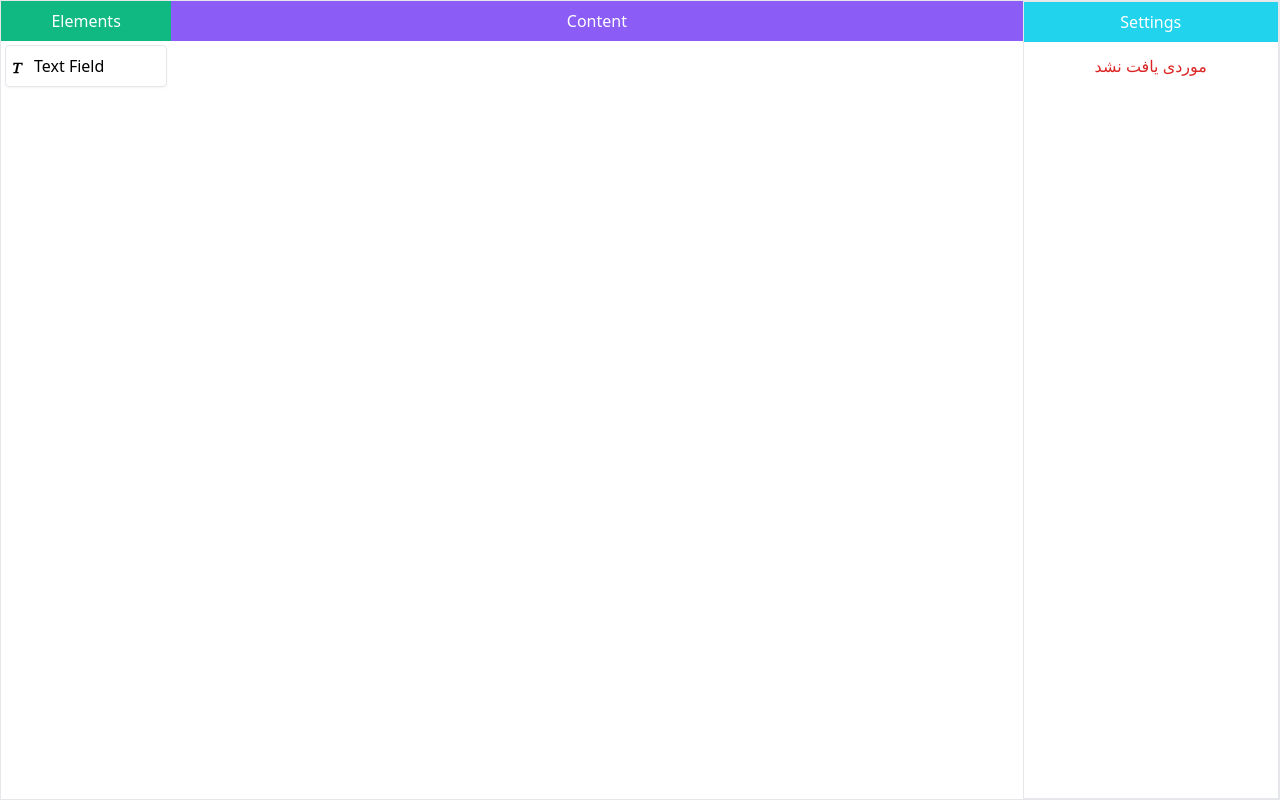
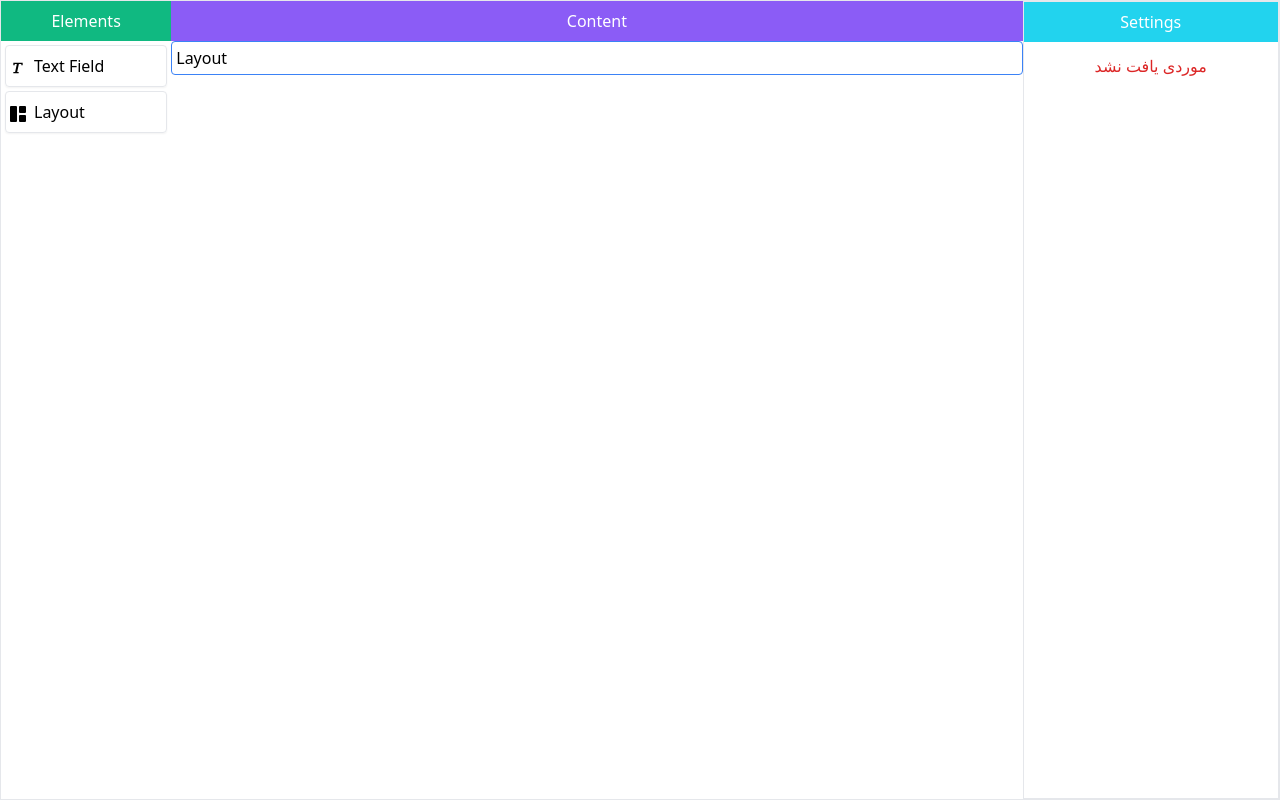
Before and after one commit to jMohammdi/wiki-search, a Next.js app: page / in a window 1280 px wide. Built offline with nearby package versions, Linux system fonts and the light colour scheme.

Commit message:
add functions drags for grid layout

```diff
--- /dev/null
+++ b/components/Gridsystem/GridItem.tsx
@@ -0,0 +1,13 @@
+import React from 'react'
+import { GridSystemProps } from '@/model/typeElementdrag'
+import Icon from '../layout/utils/Icon'
+function GridItem({ icon, title }: GridSystemProps) {
+    return (
+        <div className='flex border rounded  shadow-sm  items-center py-2 m-1'>
+            <Icon icon={icon} />
+            <span className='mx-1'>{title}</span>
+        </div>
+    )
+}
+
+export default GridItem
--- a/components/layout/Container.tsx
+++ b/components/layout/Container.tsx
@@ -3,10 +3,10 @@ import React, { useState } from 'react'
 import Setting from './settings/Setting'
 import ProviderDrags from './mainContent/ProviderDrag'
 import { DefaultElementDragableProps as ItemProps, GridSystemProps } from '../../model/typeElementdrag'
-
+import { Grids } from '@/model/SampleData'
 function Container() {
   const [column2, setColumn2] = useState<ItemProps[]>([])
-  const [gridTemplate, setGridTemplate] = useState<GridSystemProps[]>([])
+  const [gridTemplate, setGridTemplate] = useState<GridSystemProps[]>(Grids)
   const [activeItemId, setActiveItemId] = useState<string | null>(null)
   return (
     <div className='h-screen w-full border flex'>
@@ -15,6 +15,8 @@ function Container() {
         column2={column2}
         activeItemId={activeItemId}
         setActiveItemId={setActiveItemId}
+        gridTemplate={gridTemplate}
+
       />
       <Setting column2={column2} setColumn2={setColumn2} activeElement={activeItemId} />
     </div>
--- a/components/layout/mainContent/ProviderDrag.tsx
+++ b/components/layout/mainContent/ProviderDrag.tsx
@@ -1,25 +1,28 @@
 'use client'
 import React, { useEffect, useState } from 'react'
 import { v4 as uuidv4 } from 'uuid'
-import { DefaultElementDragableProps as ItemProps } from '../../../model/typeElementdrag'
+import { DefaultElementDragableProps as ItemProps, GridSystemProps } from '../../../model/typeElementdrag'
 import { Elements } from '../../../model/SampleData'
 import Sidebar from '../sidebar/Sidebar'
 import ElementDrag from '../utils/ElementDrag'
 import Content from './Content'
 import ElementCreator from '@/components/ElementCreator/components/ElementCreator'
+import GridItem from '@/components/Gridsystem/GridItem'
 
 interface MyComponentProps {
   setColumn2: React.Dispatch<React.SetStateAction<ItemProps[]>>
   column2: ItemProps[]
   activeItemId: string | null
   setActiveItemId: React.Dispatch<React.SetStateAction<string | null>>
+  gridTemplate: GridSystemProps[]
 }
 
 const ExampleComponent = ({
   setColumn2,
   column2,
   setActiveItemId,
-  activeItemId
+  activeItemId,
+  gridTemplate
 }: MyComponentProps) => {
   const [column1, setColumn1] = useState<ItemProps[]>(Elements)
 
@@ -32,7 +35,7 @@ const ExampleComponent = ({
   }
   const handleDragStartColumn2 = (
     event: React.DragEvent<HTMLDivElement>,
-    item: ItemProps
+    item: ItemProps | GridSystemProps
   ) => {
     // Store the dragged item's ID
     event.dataTransfer.setData('text/plain', item.id.toString())
@@ -122,6 +125,16 @@ const ExampleComponent = ({
               <ElementDrag key={item.id} {...item} />
             </div>
           ))}
+          {gridTemplate.map((item) => (
+            <div
+              onDragStart={(event) => handleDragStart(event, item)}
+              key={item.id}
+              draggable
+
+            >
+              <GridItem {...item} />
+            </div>
+          ))}
         </div>
       </Sidebar>
       {/* (wrapper) content Element */}
@@ -138,13 +151,13 @@ const ExampleComponent = ({
               onClick={() => setActiveItemId(item.id)}
               draggable
               onDragStart={(event) => handleDragStartColumn2(event, item)}
-              className={`border my-1 rounded p-1 ${
-                activeItemId === item.id ? 'border-blue-400' : ''
-              }`}
+              className={`border my-1 rounded p-1 ${activeItemId === item.id ? 'border-blue-400' : ''
+                }`}
             >
               <ElementCreator key={item.id} item={item} />
             </div>
           ))}
+          {gridTemplate.map((item) => <p className='border border-blue-500 rounded p-1 h-auto' key={item.id}> {item.title}</p>)}
         </div>
       </Content>
     </>
--- /dev/null
+++ b/components/layout/utils/GridElementDrag.tsx
@@ -0,0 +1,13 @@
+import React from 'react'
+import { GridSystemProps } from '@/model/typeElementdrag'
+import Icon from './Icon'
+function GridElementDrag({ columns, icon, id, title, childrens }: GridSystemProps) {
+    return (
+        <div className='flex border rounded  shadow-sm  items-center py-2 m-1'>
+            <Icon icon={icon} />
+            <span className='mx-1'>{title}</span>
+        </div>
+    )
+}
+
+export default GridElementDrag
--- a/model/SampleData.ts
+++ b/model/SampleData.ts
@@ -16,9 +16,9 @@ export const Elements: AllElementProp[] = [
 // Grid system template
 export const Grids: GridSystemProps[] = [
   {
+    id: uuidv4(),
     columns: '3',
-    icons: BsFillGrid1X2Fill,
-    id: uuidv4(),
+    icon: BsFillGrid1X2Fill,
     title: 'Layout',
     childrens: []
   }
--- a/model/typeElementdrag.ts
+++ b/model/typeElementdrag.ts
@@ -20,7 +20,7 @@ export interface DefaultElementDragableProps {
 export interface GridSystemProps {
   id: string
   title: string
-  icons: IconType
+  icon: IconType
   columns: string
   childrens?: DefaultElementDragableProps[]
 }
```
